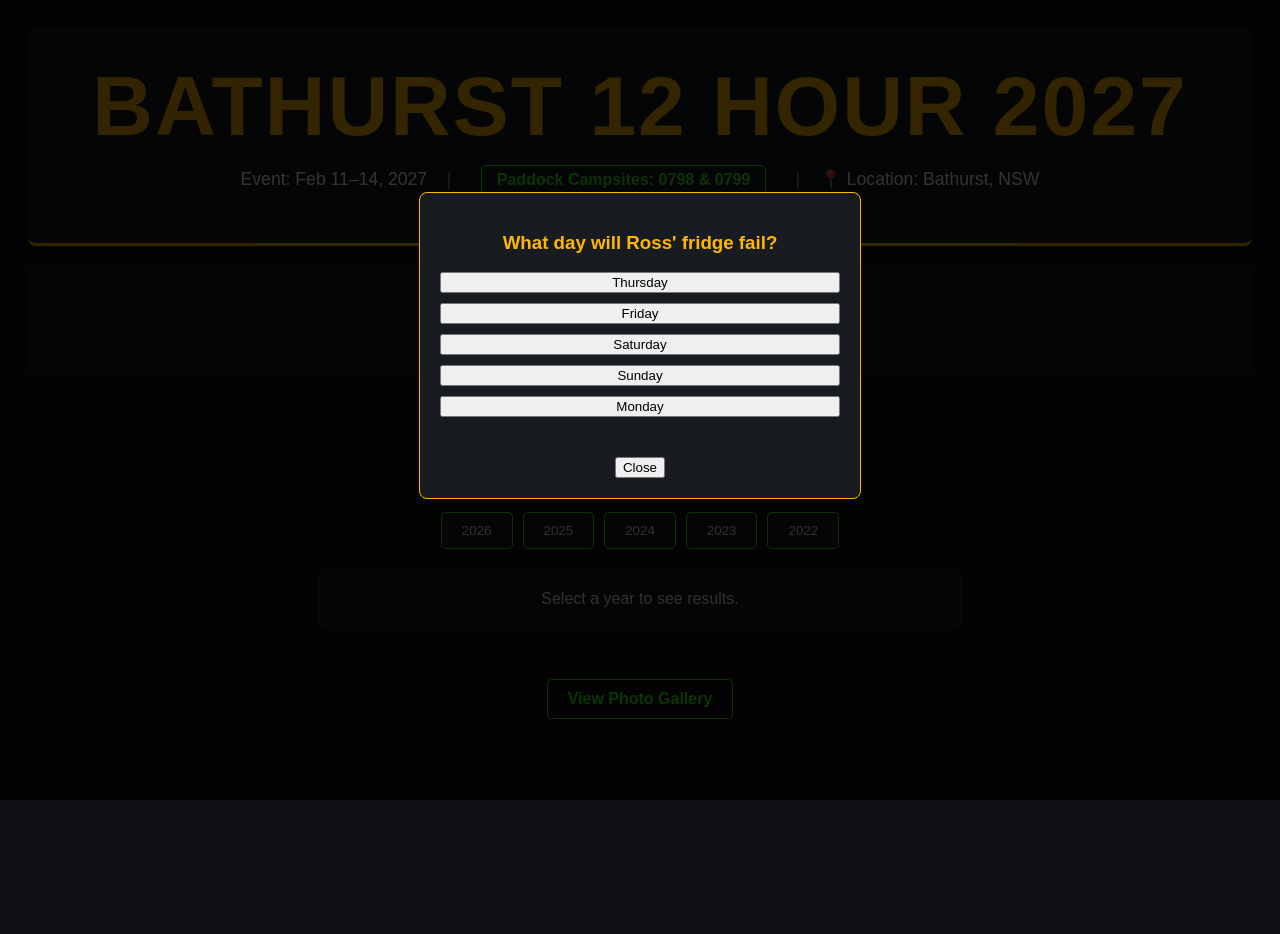
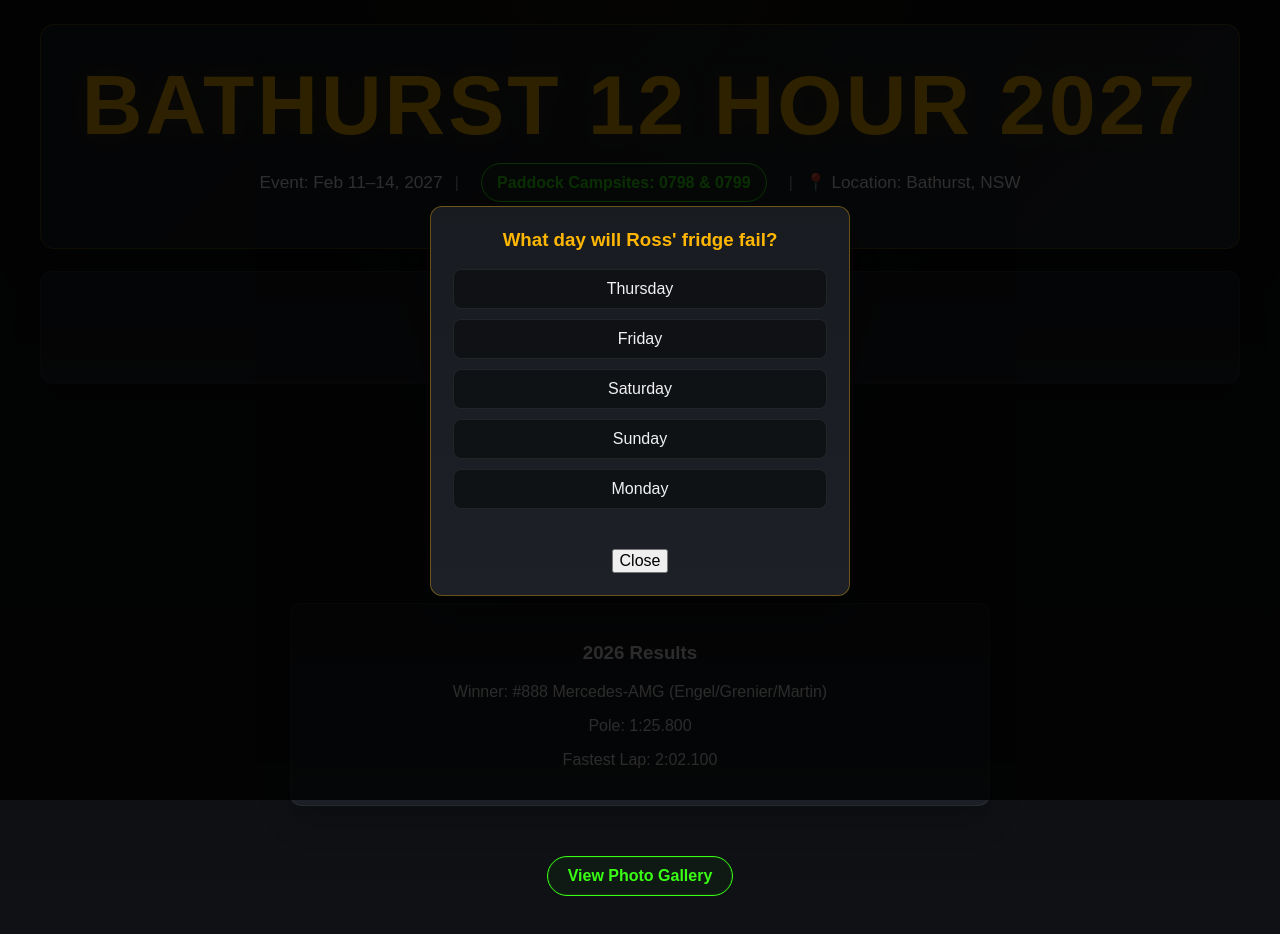
Before and after one commit to chiefy3003-cmyk/bathurst12hour, a plain HTML site: page index.html in a window 1280 px wide. Both pictures are taken after a click on the button "POLL". Before the commit the page ends 800 px from the top, so only its background shows below. Drawn offline with Linux system fonts and the light colour scheme; some packages are replaced by stand-ins of ours; a script that the page names is missing.

Commit message:
Polish Bathurst 12 Hour landing page
Co-authored-by: Copilot <223556219+Copilot@users.noreply.github.com>

```diff
--- a/index.html
+++ b/index.html
@@ -6,81 +6,305 @@
   <title>Bathurst 12 Hour Hub</title>
   <link rel="stylesheet" href="https://cdnjs.cloudflare.com/ajax/libs/lightgallery/2.7.2/css/lightgallery-bundle.min.css">
   <style>
-    body { background: #0f1115; color: #f1f1f1; font-family: sans-serif; padding: 20px; text-align: center; }
-    header { background: #181b20; padding: 30px; border-radius: 8px; margin-bottom: 20px; border-bottom: 3px solid #ffb703; }
-    h1 { color: #ffb703; font-size: 5.25rem; text-transform: uppercase; margin: 0; letter-spacing: 2px; }
-    .subtitle { color: #9aa0a6; margin-top: 10px; font-size: 1.1rem; }
-
-    .campsite-btn { color: #39ff14; border: 1px solid #39ff14; padding: 10px 20px; border-radius: 5px; text-decoration: none; font-weight: bold; margin: 0 10px; display: inline-block; cursor: pointer; background: transparent; font-size: 1rem; }
-    .campsite-btn:hover { background: rgba(57, 255, 20, 0.2); }
-
-    .year-nav { margin-bottom: 20px; display: flex; justify-content: center; gap: 10px; flex-wrap: wrap; }
-    .year-btn { background: #181b20; color: #f1f1f1; border: 1px solid #39ff14; padding: 10px 20px; cursor: pointer; border-radius: 5px; transition: 0.3s; }
-    .year-btn:hover { background: #39ff14; color: #0f1115; }
-    .year-btn.active { background: #39ff14; color: #0f1115; font-weight: bold; border-color: #39ff14; }
-
-    .data-card { background: #181b20; padding: 20px; border-radius: 8px; margin: 20px auto; border: 1px solid #2a2e35; max-width: 600px; }
-    .gallery { display: grid; grid-template-columns: repeat(auto-fit, minmax(300px, 1fr)); gap: 15px; margin-top: 20px; }
-    .gallery a img { width: 100%; height: 250px; object-fit: cover; border-radius: 8px; border: 1px solid #2a2e35; cursor: pointer; }
-
+    * { box-sizing: border-box; }
+    :root {
+      --bg: #0f1115;
+      --panel: #181b20;
+      --panel-2: #1d2127;
+      --panel-3: #242a30;
+      --accent: #ffb703;
+      --accent-2: #39ff14;
+      --text: #f1f1f1;
+      --muted: #9aa0a6;
+      --danger: #e10600;
+      --shadow: rgba(0, 0, 0, 0.35);
+    }
+    body {
+      background:
+        radial-gradient(circle at top, rgba(255,183,3,0.08), transparent 35%),
+        linear-gradient(180deg, #0b0d10 0%, var(--bg) 100%);
+      color: var(--text);
+      font-family: Arial, Helvetica, sans-serif;
+      padding: 24px 20px 60px;
+      text-align: center;
+      margin: 0;
+      min-height: 100vh;
+    }
+    .page-shell {
+      max-width: 1200px;
+      margin: 0 auto;
+    }
+    a { text-decoration: none; }
+    button {
+      font: inherit;
+    }
+    header {
+      background: linear-gradient(135deg, rgba(24,27,32,0.96), rgba(35,40,46,0.96));
+      padding: 36px 28px 28px;
+      border-radius: 14px;
+      margin-bottom: 22px;
+      border: 1px solid rgba(255,183,3,0.25);
+      box-shadow: 0 18px 40px var(--shadow);
+    }
+    h1 {
+      color: var(--accent);
+      font-size: clamp(2.8rem, 7vw, 5.25rem);
+      text-transform: uppercase;
+      margin: 0;
+      letter-spacing: 3px;
+      line-height: 1.05;
+      text-shadow: 0 0 22px rgba(255,183,3,0.15);
+    }
+    .subtitle {
+      color: var(--muted);
+      margin-top: 14px;
+      font-size: 1.08rem;
+      line-height: 1.7;
+      display: flex;
+      justify-content: center;
+      align-items: center;
+      gap: 12px;
+      flex-wrap: wrap;
+    }
+    .campsite-btn {
+      color: var(--accent-2);
+      border: 1px solid var(--accent-2);
+      padding: 10px 20px;
+      border-radius: 999px;
+      text-decoration: none;
+      font-weight: bold;
+      margin: 0 10px;
+      display: inline-block;
+      cursor: pointer;
+      background: rgba(57,255,20,0.04);
+      font-size: 1rem;
+      transition: transform 0.2s ease, background 0.2s ease, box-shadow 0.2s ease;
+      box-shadow: inset 0 0 0 1px rgba(57,255,20,0.1);
+    }
+    .campsite-btn:hover {
+      background: rgba(57,255,20,0.12);
+      transform: translateY(-1px);
+      box-shadow: 0 10px 25px rgba(57,255,20,0.12);
+    }
+    .year-nav {
+      margin: 22px 0 18px;
+      display: flex;
+      justify-content: center;
+      gap: 10px;
+      flex-wrap: wrap;
+    }
+    .year-btn {
+      background: rgba(24,27,32,0.9);
+      color: var(--text);
+      border: 1px solid rgba(57,255,20,0.8);
+      padding: 10px 18px;
+      cursor: pointer;
+      border-radius: 8px;
+      transition: all 0.25s ease;
+      font-weight: 600;
+    }
+    .year-btn:hover {
+      background: var(--accent-2);
+      color: var(--bg);
+      transform: translateY(-1px);
+    }
+    .year-btn.active {
+      background: linear-gradient(135deg, var(--accent-2), #8eff7d);
+      color: var(--bg);
+      font-weight: bold;
+      border-color: transparent;
+      box-shadow: 0 10px 20px rgba(57,255,20,0.18);
+    }
+    .data-card {
+      background: linear-gradient(180deg, rgba(24,27,32,0.96), rgba(29,33,39,0.96));
+      padding: 20px;
+      border-radius: 12px;
+      margin: 20px auto;
+      border: 1px solid rgba(255,255,255,0.07);
+      max-width: 700px;
+      box-shadow: 0 16px 30px rgba(0,0,0,0.18);
+    }
+    .gallery {
+      display: grid;
+      grid-template-columns: repeat(auto-fit, minmax(260px, 1fr));
+      gap: 15px;
+      margin-top: 22px;
+    }
+    .gallery a img {
+      width: 100%;
+      height: 260px;
+      object-fit: cover;
+      border-radius: 12px;
+      border: 1px solid rgba(255,255,255,0.06);
+      cursor: pointer;
+      display: block;
+      transition: transform 0.2s ease, box-shadow 0.2s ease;
+      box-shadow: 0 12px 24px rgba(0,0,0,0.18);
+    }
+    .gallery a img:hover {
+      transform: translateY(-2px);
+      box-shadow: 0 18px 30px rgba(0,0,0,0.2);
+    }
+    .countdown-container {
+      background: linear-gradient(180deg, rgba(24,27,32,0.96), rgba(29,33,39,0.96));
+      padding: 24px 16px 18px;
+      border-radius: 12px;
+      margin-bottom: 20px;
+      text-align: center;
+      border: 1px solid rgba(255,255,255,0.07);
+      box-shadow: 0 18px 30px rgba(0,0,0,0.12);
+    }
+    .countdown-container .title {
+      color: var(--accent);
+      text-transform: uppercase;
+      letter-spacing: 2px;
+      margin-bottom: 10px;
+      font-weight: bold;
+    }
+    .countdown-grid {
+      display: flex;
+      justify-content: center;
+      gap: 20px;
+      font-size: 1.5rem;
+      font-weight: 800;
+      color: var(--text);
+      flex-wrap: wrap;
+    }
+    .countdown-cell {
+      min-width: 84px;
+    }
+    .countdown-cell .label {
+      font-size: 0.6rem;
+      color: var(--muted);
+      margin-top: 2px;
+      letter-spacing: 0.12em;
+    }
+    .poll-button {
+      background: linear-gradient(135deg, var(--danger), #ff3d3d);
+      color: white;
+      border: none;
+      padding: 26px 60px;
+      font-size: clamp(1.5rem, 2.8vw, 2rem);
+      font-weight: bold;
+      border-radius: 12px;
+      cursor: pointer;
+      margin: 8px 0 20px;
+      transition: transform 0.2s ease, box-shadow 0.2s ease;
+      box-shadow: 0 16px 30px rgba(225, 6, 0, 0.28);
+    }
+    .poll-button:hover {
+      transform: translateY(-1px);
+      box-shadow: 0 20px 34px rgba(225, 6, 0, 0.32);
+    }
+    .modal-backdrop {
+      display: none;
+      position: fixed;
+      z-index: 1000;
+      inset: 0;
+      background: rgba(0,0,0,0.82);
+      padding: 20px;
+    }
+    .modal-backdrop.open {
+      display: block;
+    }
+    .modal-card {
+      background: linear-gradient(180deg, rgba(24,27,32,1), rgba(29,33,39,1));
+      margin: 15% auto;
+      padding: 22px;
+      width: min(80%, 420px);
+      border-radius: 12px;
+      border: 1px solid rgba(255,183,3,0.35);
+      box-shadow: 0 22px 40px rgba(0,0,0,0.35);
+    }
+    .modal-card h3 {
+      color: var(--accent);
+      margin-top: 0;
+      margin-bottom: 18px;
+    }
+    .vote-group {
+      display: flex;
+      flex-direction: column;
+      gap: 10px;
+    }
+    .vote-group button {
+      padding: 10px 12px;
+      border-radius: 8px;
+      border: 1px solid rgba(255,255,255,0.08);
+      background: rgba(15,17,21,0.9);
+      color: var(--text);
+      cursor: pointer;
+      transition: background 0.18s ease, border-color 0.18s ease;
+    }
+    .vote-group button:hover {
+      background: rgba(57,255,20,0.08);
+      border-color: rgba(57,255,20,0.6);
+    }
     @media (max-width: 600px) {
-      h1 { font-size: 2.5rem !important; }
-      .gallery { grid-template-columns: 1fr !important; }
+      .subtitle {
+        flex-direction: column;
+      }
+      .gallery {
+        grid-template-columns: 1fr;
+      }
+      body {
+        padding-inline: 14px;
+      }
+      .poll-button {
+        width: 100%;
+      }
     }
   </style>
 </head>
 <body>
-
+  <div class="page-shell">
     <header>
       <h1>Bathurst 12 Hour 2027</h1>
-    <p class="subtitle">
+      <p class="subtitle" aria-label="Event information">
         <span style="color: #fff;">Event: Feb 11–14, 2027</span>
-      &nbsp;&nbsp;&nbsp;|&nbsp;&nbsp;&nbsp;
-      <a href="PADDOCK.pdf" target="_blank" class="campsite-btn" style="padding:5px 15px;">Paddock Campsites: 0798 & 0799</a>
-      &nbsp;&nbsp;&nbsp;|&nbsp;&nbsp;&nbsp;
+        <span aria-hidden="true">|</span>
+        <a href="PADDOCK.pdf" target="_blank" rel="noopener noreferrer" class="campsite-btn" style="padding:5px 15px;">Paddock Campsites: 0798 &amp; 0799</a>
+        <span aria-hidden="true">|</span>
         <span style="color: #fff;">📍 Location: Bathurst, NSW</span>
       </p>
     </header>
 
-  <div class="countdown-container" style="background: #181b20; padding: 20px; border-radius: 8px; margin-bottom: 20px; text-align: center; border: 1px solid #2a2e35;">
-    <div style="color: #ffb703; text-transform: uppercase; letter-spacing: 2px; margin-bottom: 10px; font-weight: bold;">Next Race Countdown</div>
-    <div id="timer" style="display: flex; justify-content: center; gap: 20px; font-size: 1.5rem; font-weight: 800; color: #fff;">
-      <div><span id="days">00</span><div style="font-size: 0.6rem; color: #9aa0a6;">DAYS</div></div>
-      <div><span id="hours">00</span><div style="font-size: 0.6rem; color: #9aa0a6;">HOURS</div></div>
-      <div><span id="minutes">00</span><div style="font-size: 0.6rem; color: #9aa0a6;">MINS</div></div>
-      <div><span id="seconds">00</span><div style="font-size: 0.6rem; color: #9aa0a6;">SECS</div></div>
+    <div class="countdown-container">
+      <div class="title">Next Race Countdown</div>
+      <div id="timer" class="countdown-grid">
+        <div class="countdown-cell"><span id="days">00</span><div class="label">DAYS</div></div>
+        <div class="countdown-cell"><span id="hours">00</span><div class="label">HOURS</div></div>
+        <div class="countdown-cell"><span id="minutes">00</span><div class="label">MINS</div></div>
+        <div class="countdown-cell"><span id="seconds">00</span><div class="label">SECS</div></div>
       </div>
     </div>
 
-    <!-- Poll Button -->
-  <button onclick="document.getElementById('pollModal').style.display='block'" style="background: #e10600; color: white; border: none; padding: 30px 60px; font-size: 2rem; font-weight: bold; border-radius: 10px; cursor: pointer; margin-bottom: 20px;">POLL</button>
+    <button type="button" class="poll-button" aria-label="Open poll" onclick="openPollModal();">POLL</button>
 
-  <!-- Popup Modal -->
-  <div id="pollModal" style="display:none; position:fixed; z-index:1000; left:0; top:0; width:100%; height:100%; background:rgba(0,0,0,0.8);">
-    <div style="background:#181b20; margin:15% auto; padding:20px; width:80%; max-width:400px; border-radius:8px; border:1px solid #ffb703;">
-      <h3 style="color:#ffb703;">What day will Ross' fridge fail?</h3>
-      <div style="display:flex; flex-direction:column; gap:10px;">
-        <button onclick="vote('Thursday')">Thursday</button>
-        <button onclick="vote('Friday')">Friday</button>
-        <button onclick="vote('Saturday')">Saturday</button>
-        <button onclick="vote('Sunday')">Sunday</button>
-        <button onclick="vote('Monday')">Monday</button>
+    <div id="pollModal" class="modal-backdrop" role="dialog" aria-modal="true" aria-labelledby="pollTitle">
+      <div class="modal-card">
+        <h3 id="pollTitle">What day will Ross' fridge fail?</h3>
+        <div class="vote-group">
+          <button type="button" onclick="vote('Thursday')">Thursday</button>
+          <button type="button" onclick="vote('Friday')">Friday</button>
+          <button type="button" onclick="vote('Saturday')">Saturday</button>
+          <button type="button" onclick="vote('Sunday')">Sunday</button>
+          <button type="button" onclick="vote('Monday')">Monday</button>
         </div>
-      <div id="resultsChart" style="margin-top:20px; text-align:left;"></div>
-      <button onclick="document.getElementById('pollModal').style.display='none'" style="margin-top:20px;">Close</button>
+        <div id="resultsChart" style="margin-top:20px; text-align:left;" aria-live="polite"></div>
+        <button type="button" onclick="closePollModal();" style="margin-top:20px;">Close</button>
       </div>
     </div>
 
-  <div class="year-nav">
-    <button class="year-btn" onclick="selectYear('2026', this)">2026</button>
-    <button class="year-btn" onclick="selectYear('2025', this)">2025</button>
-    <button class="year-btn" onclick="selectYear('2024', this)">2024</button>
-    <button class="year-btn" onclick="selectYear('2023', this)">2023</button>
-    <button class="year-btn" onclick="selectYear('2022', this)">2022</button>
+    <div class="year-nav" aria-label="Select a year">
+      <button type="button" class="year-btn active" onclick="selectYear('2026', this)">2026</button>
+      <button type="button" class="year-btn" onclick="selectYear('2025', this)">2025</button>
+      <button type="button" class="year-btn" onclick="selectYear('2024', this)">2024</button>
+      <button type="button" class="year-btn" onclick="selectYear('2023', this)">2023</button>
+      <button type="button" class="year-btn" onclick="selectYear('2022', this)">2022</button>
     </div>
-  <div id="resultsDisplay" class="data-card">Select a year to see results.</div>
+    <div id="resultsDisplay" class="data-card" aria-live="polite"><h3>2026 Results</h3><p>Winner: #888 Mercedes-AMG (Engel/Grenier/Martin)</p><p>Pole: 1:25.800</p><p>Fastest Lap: 2:02.100</p></div>
 
-  <button onclick="toggleGallery()" class="campsite-btn" style="margin-top: 30px;">View Photo Gallery</button>
+    <button type="button" onclick="toggleGallery()" class="campsite-btn" aria-expanded="false" aria-controls="gallerySection" style="margin-top: 30px;">View Photo Gallery</button>
 
     <div id="gallerySection" class="gallery" style="display: none;">
       <a href="IMG-20260213-WA0001(1).jpg"><img src="IMG-20260213-WA0001(1).jpg" alt="Photo 1"></a>
@@ -91,36 +315,83 @@
       <a href="timthumb (3).jpg"><img src="timthumb (3).jpg" alt="Photo 6"></a>
       <a href="timthumb (2).jpg"><img src="timthumb (2).jpg" alt="Photo 7"></a>
     </div>
+  </div>
 
   <script src="https://cdnjs.cloudflare.com/ajax/libs/lightgallery/2.7.2/lightgallery.min.js"></script>
   <script>
-    lightGallery(document.getElementById('gallerySection'), { selector: 'a' });
-    function toggleGallery() { var x = document.getElementById("gallerySection"); x.style.display = (x.style.display === "none") ? "grid" : "none"; }
+    const pollModal = document.getElementById('pollModal');
+    const gallerySection = document.getElementById('gallerySection');
+    const galleryToggle = document.querySelector('.campsite-btn[aria-controls="gallerySection"]');
+
+    function openPollModal() {
+      pollModal.classList.add('open');
+    }
+
+    function closePollModal() {
+      pollModal.classList.remove('open');
+    }
+
+    function toggleGallery() {
+      const isHidden = gallerySection.style.display === 'none';
+      gallerySection.style.display = isHidden ? 'grid' : 'none';
+      galleryToggle.setAttribute('aria-expanded', String(isHidden));
+      galleryToggle.textContent = isHidden ? 'Hide Photo Gallery' : 'View Photo Gallery';
+    }
+
+    lightGallery(gallerySection, { selector: 'a' });
+
     let votes = { Thursday: 0, Friday: 0, Saturday: 0, Sunday: 0, Monday: 0 };
-    function vote(day) { votes[day]++; let output = "<h5>Current Tally:</h5>"; for(let d in votes) output += `<p>${d}: ${votes[d]} votes</p>`; document.getElementById('resultsChart').innerHTML = output; }
+
+    function vote(day) {
+      votes[day] += 1;
+      let output = '<h5>Current Tally:</h5>';
+      for (const d in votes) {
+        output += `<p>${d}: ${votes[d]} votes</p>`;
+      }
+      document.getElementById('resultsChart').innerHTML = output;
+    }
+
     function selectYear(year, btn) {
       document.querySelectorAll('.year-btn').forEach(b => b.classList.remove('active'));
       btn.classList.add('active');
       const raceData = {
-        "2026": { results: "Winner: #888 Mercedes-AMG (Engel/Grenier/Martin)", pole: "1:25.800", fastLap: "2:02.100" },
-        "2025": { results: "Winner: #32 Team WRT BMW (K.vdLinde/S.vdLinde/Farfus)", pole: "1:26.100", fastLap: "2:02.500" },
-        "2024": { results: "Winner: #75 SunEnergy1 Mercedes (Gounon/Stolz/Habul)", pole: "1:26.272", fastLap: "2:02.189" },
-        "2023": { results: "Winner: #75 SunEnergy1 Mercedes (Gounon/Stolz/Habul)", pole: "1:25.692", fastLap: "2:01.981" },
-        "2022": { results: "Winner: #75 SunEnergy1 Mercedes (Gounon/Habul/Stolz/Martin)", pole: "2:02.978", fastLap: "2:03.312" }
+        '2026': { results: 'Winner: #888 Mercedes-AMG (Engel/Grenier/Martin)', pole: '1:25.800', fastLap: '2:02.100' },
+        '2025': { results: 'Winner: #32 Team WRT BMW (K.vdLinde/S.vdLinde/Farfus)', pole: '1:26.100', fastLap: '2:02.500' },
+        '2024': { results: 'Winner: #75 SunEnergy1 Mercedes (Gounon/Stolz/Habul)', pole: '1:26.272', fastLap: '2:02.189' },
+        '2023': { results: 'Winner: #75 SunEnergy1 Mercedes (Gounon/Stolz/Habul)', pole: '1:25.692', fastLap: '2:01.981' },
+        '2022': { results: 'Winner: #75 SunEnergy1 Mercedes (Gounon/Habul/Stolz/Martin)', pole: '2:02.978', fastLap: '2:03.312' }
       };
       const data = raceData[year];
       document.getElementById('resultsDisplay').innerHTML = `<h3>${year} Results</h3><p>${data.results}</p><p>Pole: ${data.pole}</p><p>Fastest Lap: ${data.fastLap}</p>`;
     }
+
     function updateCountdown() {
-      const raceDate = new Date("2027-02-14T05:45:00+11:00").getTime();
+      const raceDate = new Date('2027-02-14T05:45:00+11:00').getTime();
       const now = new Date().getTime();
       const distance = raceDate - now;
-      if (distance < 0) { document.querySelector(".countdown-container").innerHTML = "Race Underway!"; return; }
-      document.getElementById("days").innerText = Math.floor(distance / (1000 * 60 * 60 * 24)).toString().padStart(2, '0');
-      document.getElementById("hours").innerText = Math.floor((distance % (1000 * 60 * 60 * 24)) / (1000 * 60 * 60)).toString().padStart(2, '0');
-      document.getElementById("minutes").innerText = Math.floor((distance % (1000 * 60 * 60)) / (1000 * 60)).toString().padStart(2, '0');
-      document.getElementById("seconds").innerText = Math.floor((distance % (1000 * 60)) / 1000).toString().padStart(2, '0');
+      if (distance < 0) {
+        document.querySelector('.countdown-container').innerHTML = 'Race Underway!';
+        return;
       }
+      document.getElementById('days').innerText = Math.floor(distance / (1000 * 60 * 60 * 24)).toString().padStart(2, '0');
+      document.getElementById('hours').innerText = Math.floor((distance % (1000 * 60 * 60 * 24)) / (1000 * 60 * 60)).toString().padStart(2, '0');
+      document.getElementById('minutes').innerText = Math.floor((distance % (1000 * 60 * 60)) / (1000 * 60)).toString().padStart(2, '0');
+      document.getElementById('seconds').innerText = Math.floor((distance % (1000 * 60)) / 1000).toString().padStart(2, '0');
+    }
+
+    document.getElementById('pollModal').addEventListener('click', function(event) {
+      if (event.target === pollModal) {
+        closePollModal();
+      }
+    });
+
+    document.addEventListener('keydown', function(event) {
+      if (event.key === 'Escape') {
+        closePollModal();
+      }
+    });
+
+    selectYear('2026', document.querySelector('.year-btn.active'));
     setInterval(updateCountdown, 1000);
     updateCountdown();
   </script>
```
Lines whose indentation alone changed are shown as unchanged.
